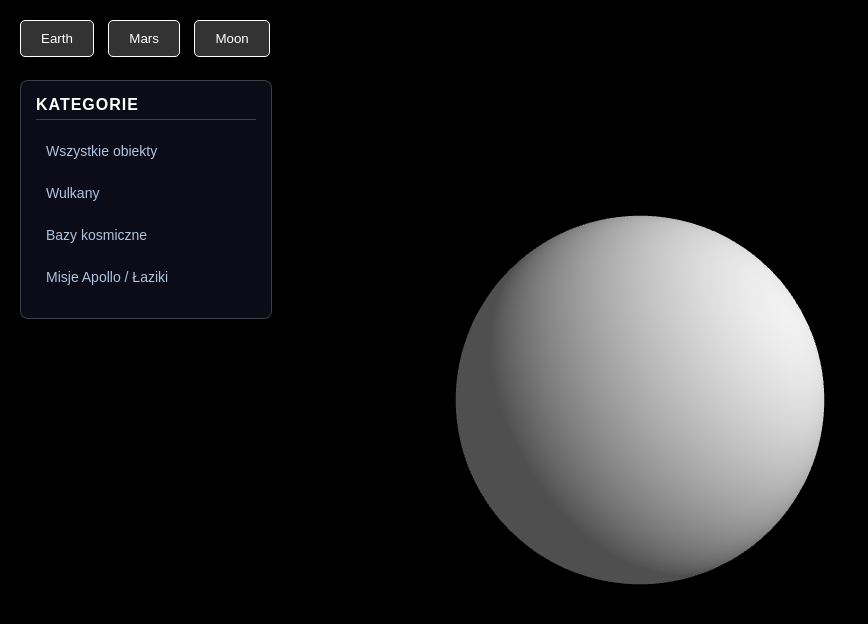
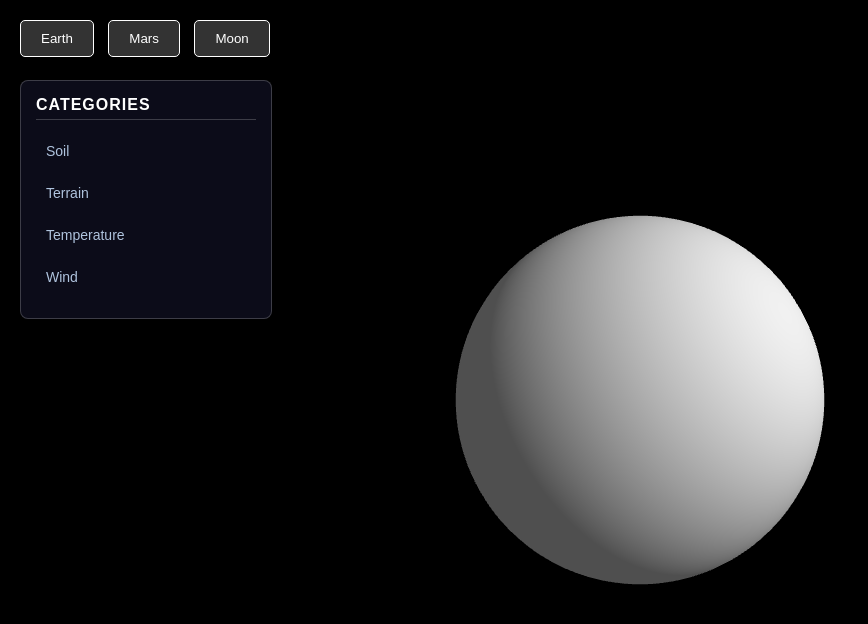
Before and after one commit to Reki-0/TerraTrio, a plain HTML site: page index.html in a window 1280 px wide. Shown: the whole page, without its empty margins (0-868 px from the left). Drawn offline with nearby package versions, Linux system fonts and the light colour scheme; animation ran at ten frames a second.

Commit message:
Translate sidebar categories to English
Updated category names in the sidebar from Polish to English.

```diff
--- a/index.html
+++ b/index.html
@@ -21,12 +21,12 @@
 
     <!-- Boczne menu kategorii -->
 <div id="sidebar">
-    <h2>Kategorie</h2>
+    <h2>Categories</h2>
     <ul>
-        <li><a href="#" onclick="selectCategory('all')">Wszystkie obiekty</a></li>
-        <li><a href="#" onclick="selectCategory('volcanoes')">Wulkany</a></li>
-        <li><a href="#" onclick="selectCategory('bases')">Bazy kosmiczne</a></li>
-        <li><a href="#" onclick="selectCategory('missions')">Misje Apollo / Łaziki</a></li>
+        <li><a href="#" onclick="selectCategory('all')">Soil</a></li>
+        <li><a href="#" onclick="selectCategory('volcanoes')">Terrain</a></li>
+        <li><a href="#" onclick="selectCategory('bases')">Temperature</a></li>
+        <li><a href="#" onclick="selectCategory('missions')">Wind</a></li>
     </ul>
 </div>
 </body>
```
